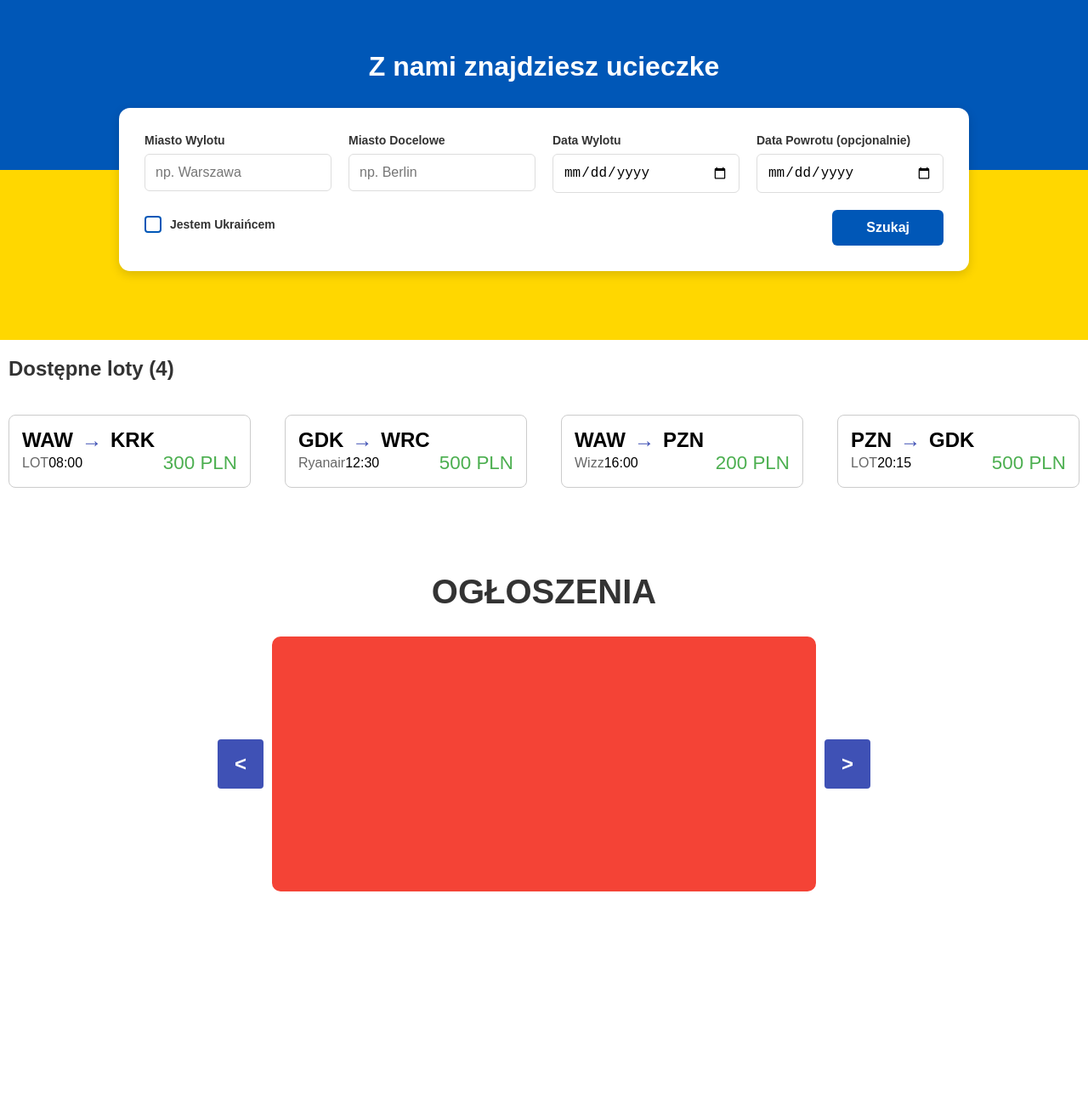
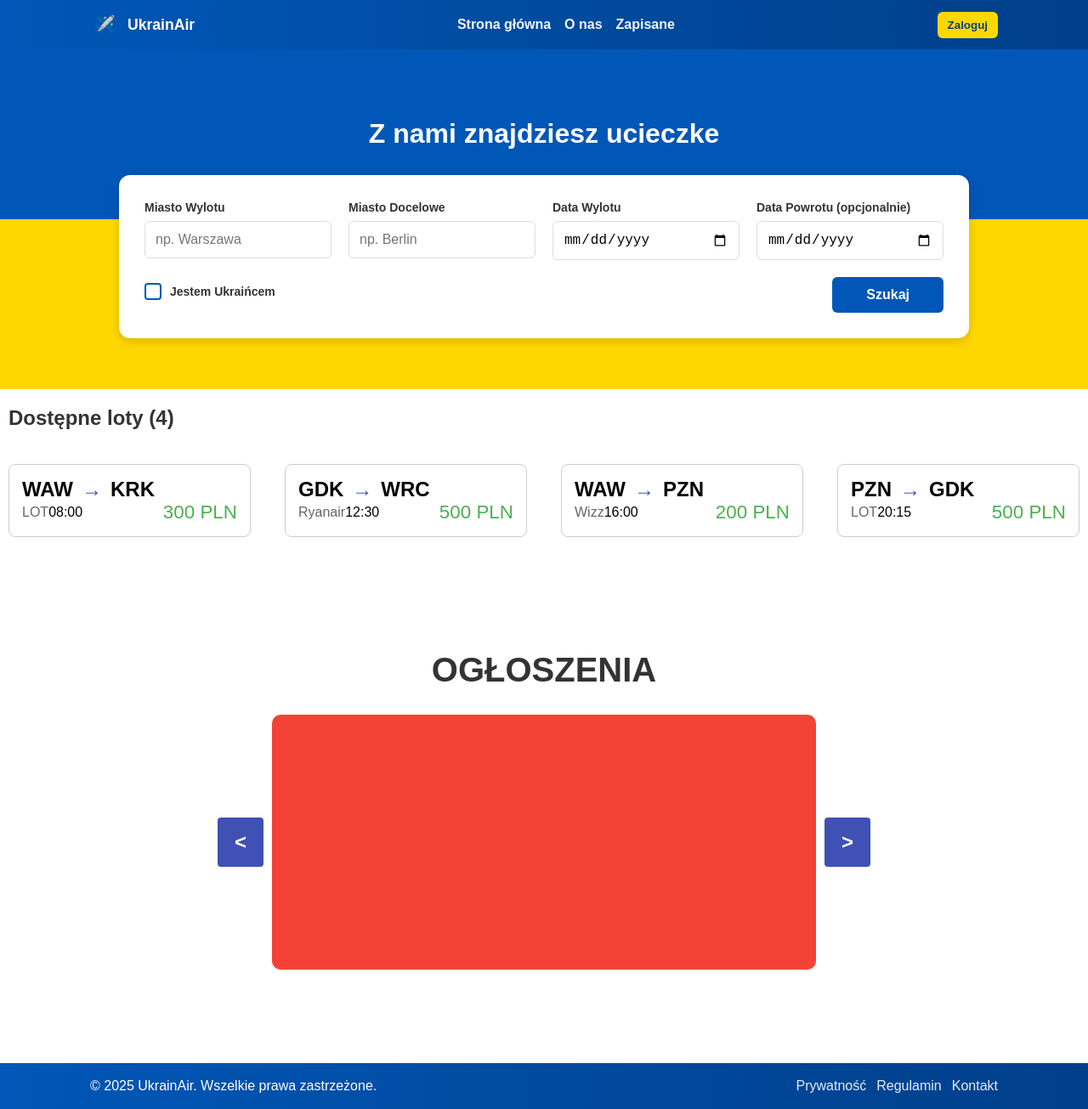
Before and after one commit to j3dek/UkrainAir, a Vue app in the folder client/: page / in a window 1280 px wide. Shown: the whole page at 85% size. Before the commit the page ends 1119 px from the top, so only its background shows below. Built offline with nearby package versions, Linux system fonts and the light colour scheme.

Commit message:
header, footer

```diff
--- a/client/src/App.vue
+++ b/client/src/App.vue
@@ -1,40 +1,29 @@
 <template>
   <div id="app">
-    <nav class="main-nav">
-
-
-    </nav>
-    <router-view></router-view>
+    <AppHeader />
+    <main>
+      <router-view />
+    </main>
+    <AppFooter />
   </div>
 </template>
 
 <script>
+import AppHeader from './components/Header.vue'
+import AppFooter from './components/Footer.vue'
+
 export default {
-  name: 'App'
+  name: 'App',
+  components: {
+    AppHeader,
+    AppFooter
+  }
 }
 </script>
 
 <style>
-* {
-  margin: 0;
-  padding: 0;
-  box-sizing: border-box;
-}
-
-#app {
-  font-family: Arial, sans-serif;
-}
-
-
-
-.nav-link {
-  color: white;
-  text-decoration: none;
-  padding: 10px 20px;
-  border-radius: 5px;
-  transition: background-color 0.3s;
-}
-
-
-
+* { box-sizing: border-box; }
+body, html, #app { height: 100%; margin: 0; }
+#app { font-family: Arial, sans-serif; min-height: 100vh; display: flex; flex-direction: column; }
+main { flex: 1; }
 </style>
--- /dev/null
+++ b/client/src/components/Footer.vue
@@ -0,0 +1,51 @@
+<template>
+  <footer class="site-footer">
+    <div class="container">
+      <div class="left">
+        © {{ year }} UkrainAir. Wszelkie prawa zastrzeżone.
+      </div>
+      <div class="right">
+        <a class="footer-link" href="#/privacy">Prywatność</a>
+        <a class="footer-link" href="#/terms">Regulamin</a>
+        <a class="footer-link" href="#/contact">Kontakt</a>
+      </div>
+    </div>
+  </footer>
+</template>
+
+<script>
+export default {
+  name: 'AppFooter',
+  data() {
+    return { year: new Date().getFullYear() }
+  }
+}
+</script>
+
+<style scoped>
+.site-footer {
+  background: linear-gradient(90deg, #0057b7 0%, #003f8a 100%);
+  color: white;
+  padding: 18px 0;
+  margin-top: 40px;
+}
+.container {
+  max-width: 1100px;
+  margin: 0 auto;
+  display: flex;
+  justify-content: space-between;
+  align-items: center;
+  padding: 0 16px;
+}
+.footer-link {
+  color: rgba(255,255,255,0.9);
+  margin-left: 12px;
+  text-decoration: none;
+}
+.footer-link:hover { text-decoration: underline; }
+
+@media (max-width: 700px) {
+  .container { flex-direction: column; gap: 8px; }
+  .right { display: flex; gap: 8px; }
+}
+</style>
--- /dev/null
+++ b/client/src/components/Header.vue
@@ -0,0 +1,82 @@
+<template>
+  <header class="site-header">
+    <div class="container">
+          <div class="brand">
+            <span class="logo-emoji" role="img" aria-label="plane">✈️</span>
+            <span class="title">UkrainAir</span>
+          </div>
+
+      <nav class="nav">
+        <a class="nav-link" href="#/">Strona główna</a>
+        <a class="nav-link" href="#/about">O nas</a>
+        <a class="nav-link" href="#/saved">Zapisane</a>
+      </nav>
+
+      <div class="actions">
+        <button class="cta">Zaloguj</button>
+      </div>
+    </div>
+  </header>
+</template>
+
+<script>
+export default {
+  name: 'AppHeader'
+}
+</script>
+
+<style scoped>
+.site-header {
+  background: linear-gradient(90deg, #0057b7 0%, #003f8a 100%);
+  color: white;
+  padding: 12px 0;
+}
+.container {
+  max-width: 1100px;
+  margin: 0 auto;
+  display: flex;
+  align-items: center;
+  justify-content: space-between;
+  padding: 0 16px;
+}
+.brand {
+  display: flex;
+  align-items: center;
+  gap: 10px;
+}
+.logo-emoji {
+  display: inline-flex;
+  align-items: center;
+  justify-content: center;
+  width: 34px;
+  height: 34px;
+  font-size: 20px;
+}
+.title {
+  font-weight: 700;
+  font-size: 1.1rem;
+}
+.nav {
+  display: flex;
+  gap: 16px;
+}
+.nav-link {
+  color: rgba(255,255,255,0.95);
+  text-decoration: none;
+  font-weight: 600;
+}
+.nav-link:hover { text-decoration: underline; }
+.actions .cta {
+  background: #ffd700;
+  color: #003f8a;
+  border: none;
+  padding: 8px 12px;
+  border-radius: 6px;
+  font-weight: 700;
+  cursor: pointer;
+}
+
+@media (max-width: 700px) {
+  .nav { display: none; }
+}
+</style>
```
Also changed, not shown: 1 other file (tests, documents, lock files or other folders).
